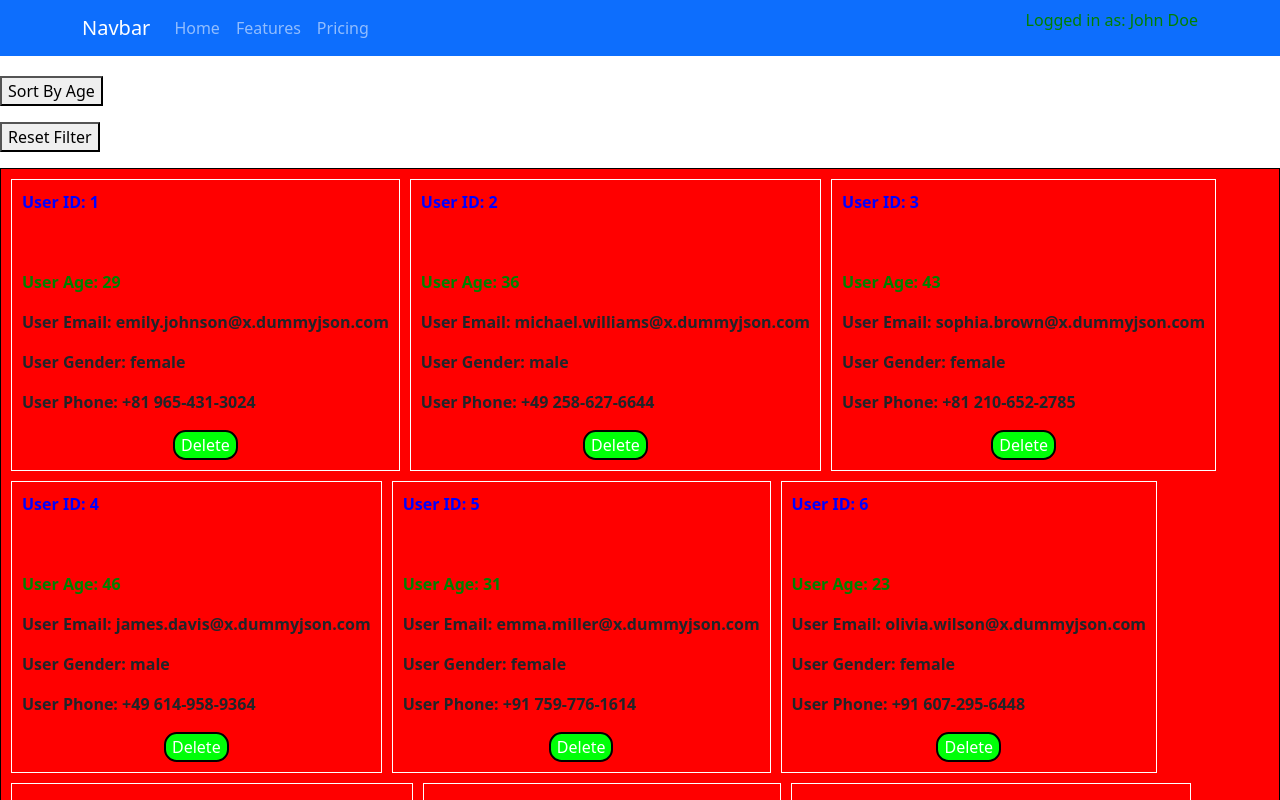
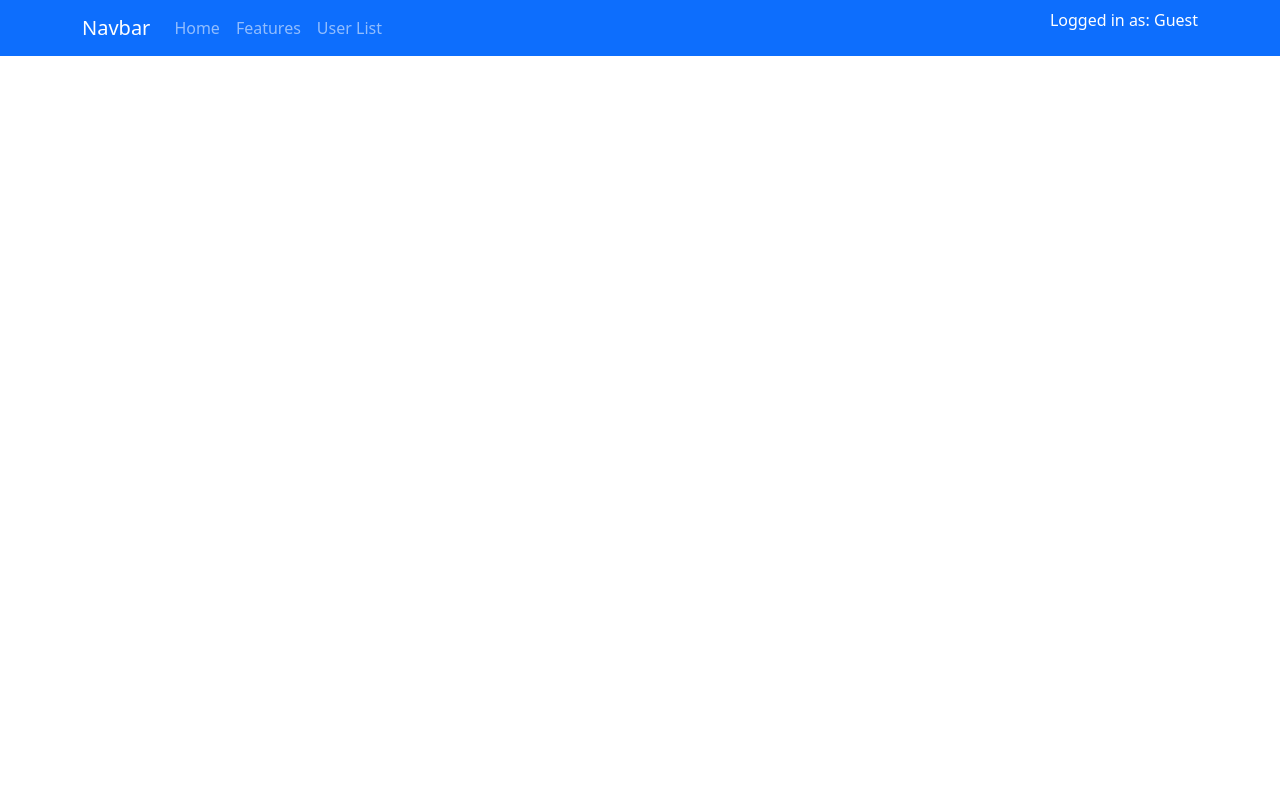
Before and after one commit to Akash0605/batch-2025, a React (Create React App) app in the folder react-tutorial/: page /navbar in a window 1280 px wide. Shown: the top 800 px of the page. Built offline with nearby package versions, Linux system fonts and the light colour scheme.

Commit message:
React Router

```diff
--- a/react-tutorial/package.json
+++ b/react-tutorial/package.json
@@ -11,6 +11,7 @@
     "react": "^19.2.8",
     "react-bootstrap": "^2.10.10",
     "react-dom": "^19.2.8",
+    "react-router-dom": "^7.18.4",
     "react-scripts": "5.0.1",
     "web-vitals": "^2.1.4"
   },
--- a/react-tutorial/src/App.js
+++ b/react-tutorial/src/App.js
@@ -6,6 +6,7 @@ import Footer from "./component/footer/Footer"
 import Login from "./component/login/Login"
 import Form from "./component/form/Form"
 import Counter from './component/counter/Counter';
+import {BrowserRouter, Routes, Route} from 'react-router-dom';
 
 import { useState } from 'react';
 
@@ -19,19 +20,32 @@ function App() {
   console.log("Type of isLoggedInBool : ", typeof isLoggedInBool);
 
   return (
-    <div className="App">
-      <Navbar isLoggedIn={isLoggedInBool} />
+        <BrowserRouter>
+          <Routes>
+            {/* <Route path="/" element={<App />} /> */}
+            <Route path="/login" element={<Login />} />
+            <Route path="/form" element={<Form />} />
+            <Route path="/counter" element={<Counter />} />
+            <Route path="/navbar" element={<Navbar />} />
+            <Route path="/users" element={<UserList />} />
 
-      {
-        isLoggedInBool ? <UserList /> : <Login />
-      }
+          </Routes>
+        </BrowserRouter>
+    // <div className="App">
+    // {/* //   <Navbar isLoggedIn={isLoggedInBool} /> */}
 
-      {/* <Form /> */}
 
-      {/* <Counter /> */}
 
-      <Footer />
-    </div>
+    //   {/* {
+    //     isLoggedInBool ? <UserList /> : <Login />
+    //   } */}
+
+    // {/* //   <Form /> */}
+
+    //   {/* <Counter /> */}
+
+    // {/* //   <Footer /> */}
+    // </div>
   );
 }
 
--- a/react-tutorial/src/component/form/Form.js
+++ b/react-tutorial/src/component/form/Form.js
@@ -1,4 +1,5 @@
 import { useState } from "react";
+
 export default function Form(){
 
     const [name, setName] = useState("");
@@ -18,6 +19,7 @@ export default function Form(){
             alert("Form submitted successfully");
             setName("");
             setPassword("");
+            window.location.href = "/users"
         }, 2000);
     }
 
--- a/react-tutorial/src/component/navbar/Navbar.js
+++ b/react-tutorial/src/component/navbar/Navbar.js
@@ -12,7 +12,7 @@ function Navbr({ isLoggedIn }) {
           <Nav className="me-auto">
             <Nav.Link href="#home">Home</Nav.Link>
             <Nav.Link href="#features">Features</Nav.Link>
-            <Nav.Link href="#pricing">Pricing</Nav.Link>
+            <Nav.Link href="/users">User List</Nav.Link>
           </Nav>
           <div>
             <p className={`${isLoggedIn ? 'text-green' : 'text-white'}`}>Logged in as: {isLoggedIn ? "John Doe" : "Guest"}</p>
```
Also changed, not shown: 1 other file (tests, documents, lock files or other folders).
